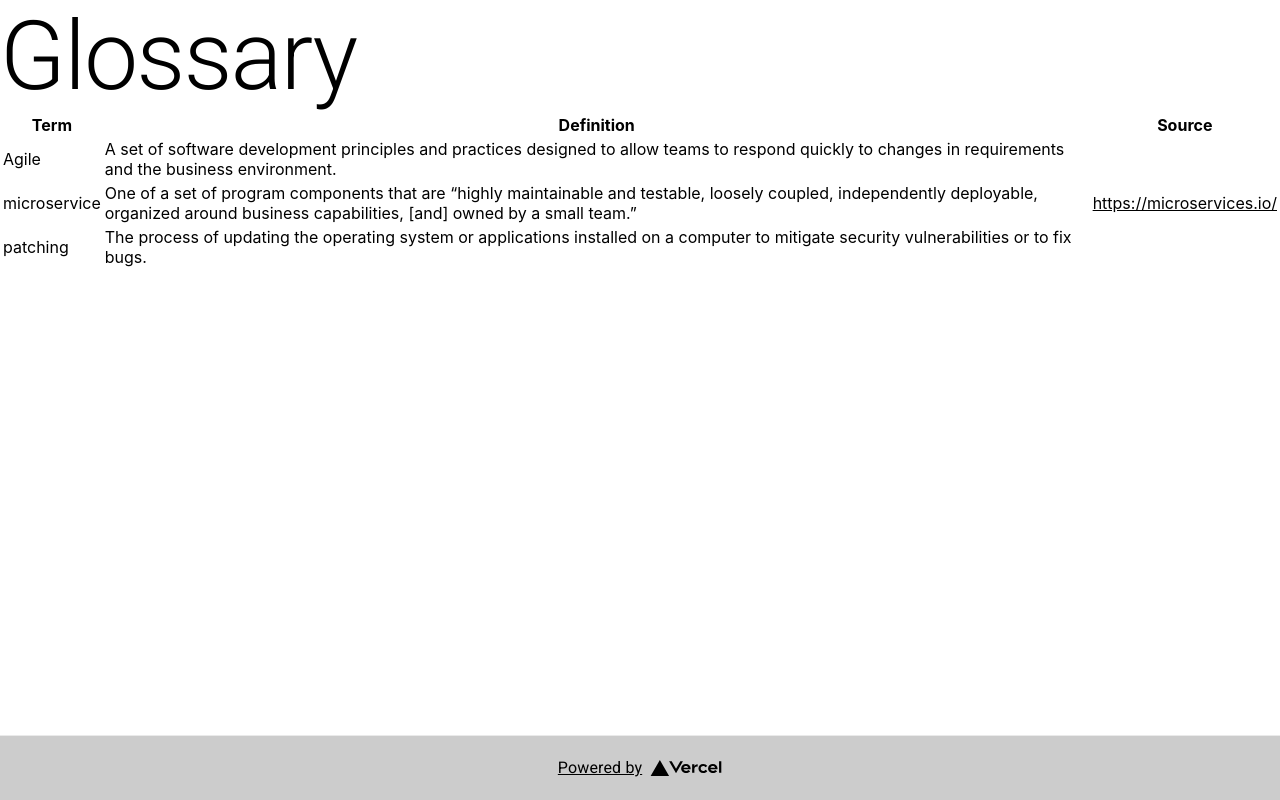
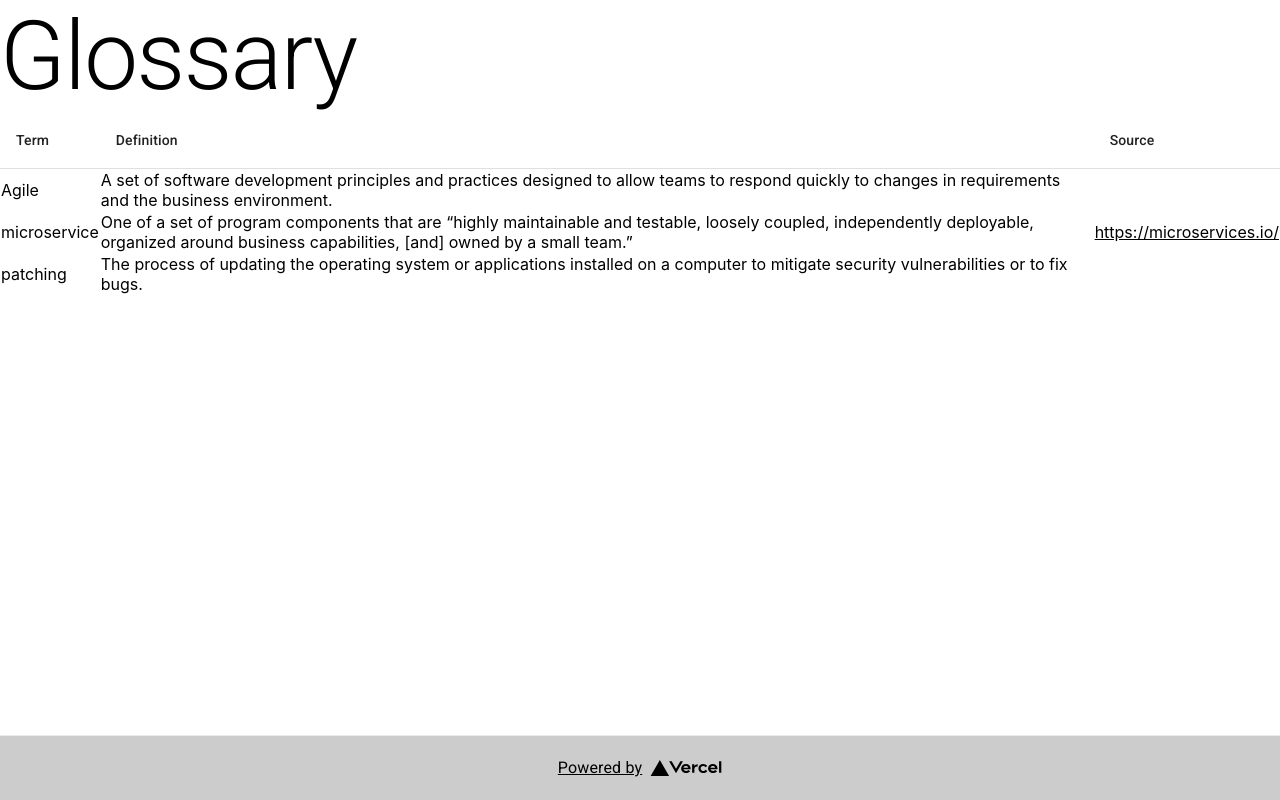
Before and after one commit to lgolding/glossary-next, a Next.js app: page /glossary in a window 1280 px wide. Built offline with nearby package versions, Linux system fonts and the light colour scheme.

Commit message:
Use MUI elements for the GlossaryTable.

```diff
--- a/components/GlossaryTable.tsx
+++ b/components/GlossaryTable.tsx
@@ -1,26 +1,31 @@
 import { FC } from "react";
 import GlossaryTableRow from "./GlossaryTableRow";
 import GlossaryEntry from "../models/GlossaryEntry";
+import Table from "@mui/material/Table";
+import TableHead from "@mui/material/TableHead";
+import TableRow from "@mui/material/TableRow";
+import TableCell from "@mui/material/TableCell";
+import TableBody from "@mui/material/TableBody";
 
 type GlossaryProps = {
   entries: GlossaryEntry[];
 };
 
 const GlossaryTable: FC<GlossaryProps> = ({ entries }) => (
-  <table>
-    <thead>
-      <tr>
-        <th>Term</th>
-        <th>Definition</th>
-        <th>Source</th>
-      </tr>
-    </thead>
-    <tbody>
+  <Table>
+    <TableHead>
+      <TableRow>
+        <TableCell>Term</TableCell>
+        <TableCell>Definition</TableCell>
+        <TableCell>Source</TableCell>
+      </TableRow>
+    </TableHead>
+    <TableBody>
       {entries.map((entry) => (
         <GlossaryTableRow entry={entry} key={entry.term} />
       ))}
-    </tbody>
-  </table>
+    </TableBody>
+  </Table>
 );
 
 export default GlossaryTable;
```
